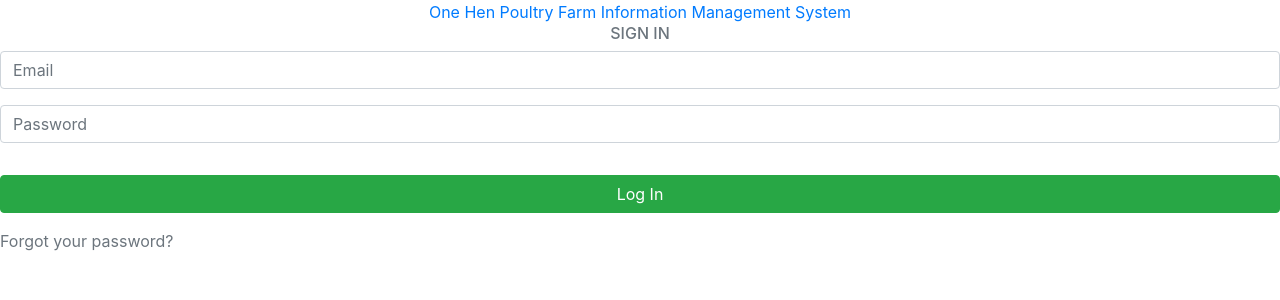
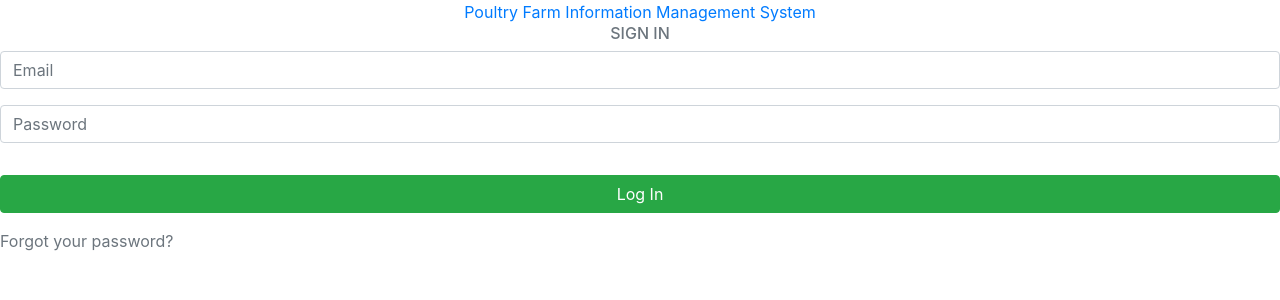
Before and after one commit to MartMbithi/Weekend_Project_III, a PHP site: page / in a window 1280 px wide. Shown: the top 300 px of the page. Run offline with PHP 8.4, Linux system fonts and the light colour scheme; some libraries are stand-ins or nearby versions.

Commit message:
Update App Name

```diff
--- a/confirm_password.php
+++ b/confirm_password.php
@@ -103,7 +103,7 @@ require_once('partials/head.php');
             <div class="card-box mb-0">
                 <div class="text-center m-t-20">
                     <a href="" class="logo">
-                        <span>One Hen Poultry Farm Information Management System</span>
+                        <span>Poultry Farm Information Management System</span>
                     </a>
                 </div>
                 <div class="m-t-10 p-20">
--- a/index.php
+++ b/index.php
@@ -97,7 +97,7 @@ require_once('partials/head.php');
             <div class="card-box mb-0">
                 <div class="text-center m-t-20">
                     <a href="" class="logo">
-                        <span>One Hen Poultry Farm Information Management System</span>
+                        <span>Poultry Farm Information Management System</span>
                     </a>
                 </div>
                 <div class="m-t-10 p-20">
--- a/partials/head.php
+++ b/partials/head.php
@@ -11,7 +11,7 @@
     <link rel="shortcut icon" href="assets/images/favicon.ico">
 
     <!-- App title -->
-    <title>One Hen Poultry Farm Information Management System</title>
+    <title>Poultry Farm Information Management System</title>
 
     <!-- Bootstrap CSS -->
     <link href="assets/css/bootstrap.min.css" rel="stylesheet" type="text/css" />
--- a/reset_password.php
+++ b/reset_password.php
@@ -91,7 +91,7 @@ require_once('partials/head.php');
             <div class="card-box mb-0">
                 <div class="text-center m-t-20">
                     <a href="" class="logo">
-                        <span>One Hen Poultry Farm Information Management System</span>
+                        <span>Poultry Farm Information Management System</span>
                     </a>
                 </div>
                 <div class="m-t-10 p-20">
```
